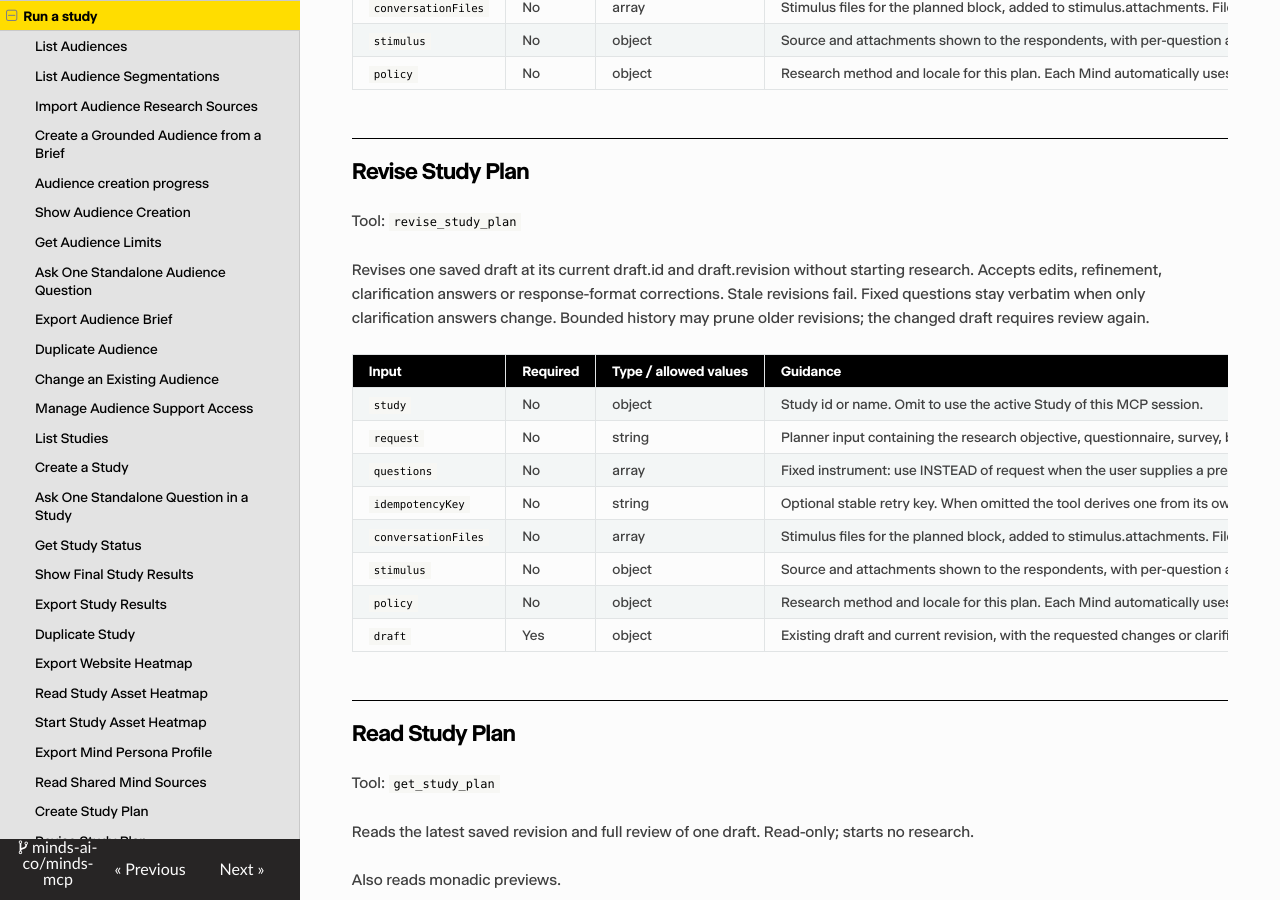
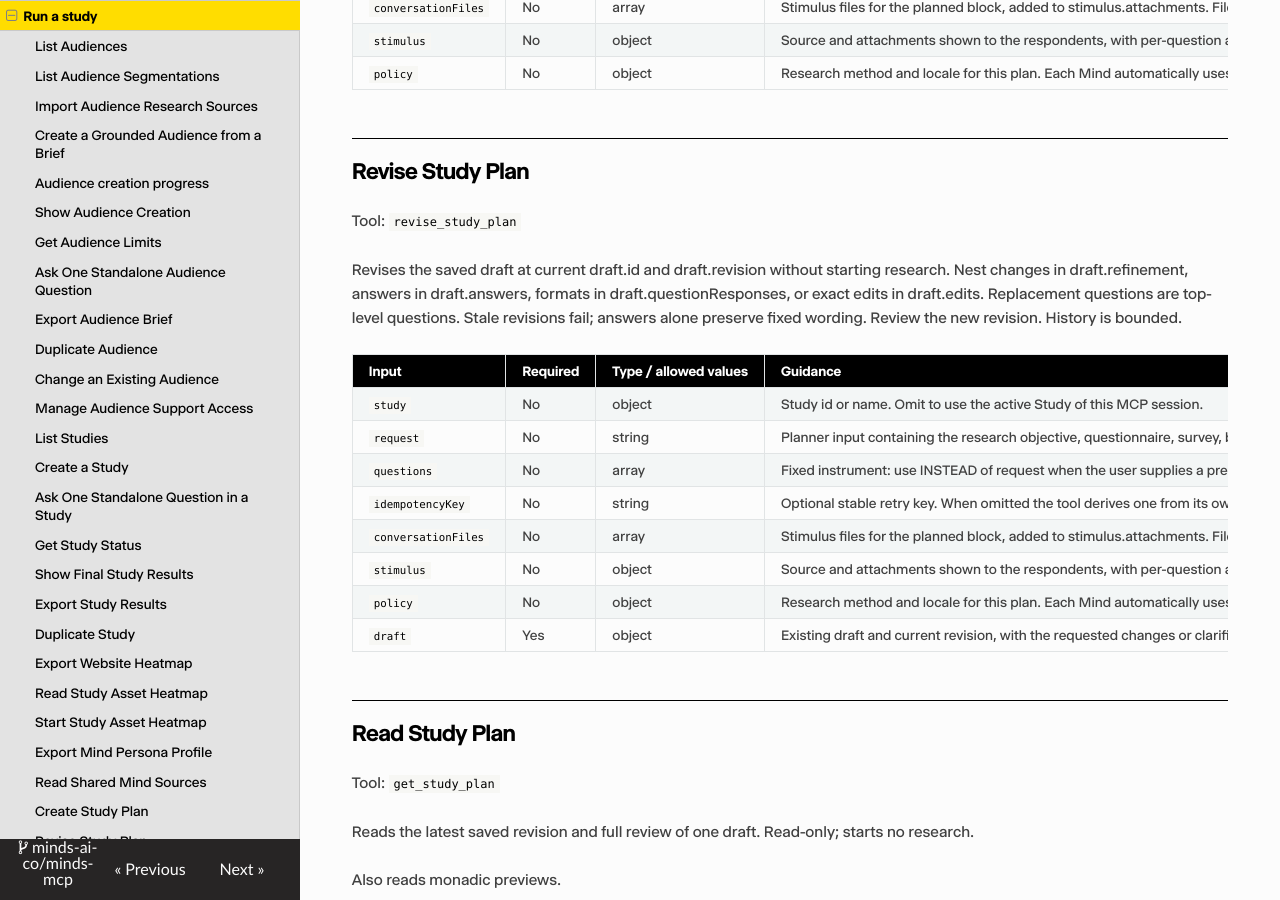
Before and after one commit to minds-ai-co/minds-mcp, an MkDocs documentation site: the page built from reference/workflow.md, in a window 1280 px wide and 900 px high, scrolled down 12474 px. Built offline with MkDocs 1.6.1, drawn with Linux system fonts in a browser that asks for light colours; nearby versions of some CDN libraries.

Commit message:
docs: sync MCP surface from production

```diff
--- a/reference/workflow.md
+++ b/reference/workflow.md
@@ -376,7 +376,7 @@ Also previews monadic allocations.
 
 Tool: `revise_study_plan`
 
-Revises one saved draft at its current draft.id and draft.revision without starting research. Accepts edits, refinement, clarification answers or response-format corrections. Stale revisions fail. Fixed questions stay verbatim when only clarification answers change. Bounded history may prune older revisions; the changed draft requires review again.
+Revises the saved draft at current draft.id and draft.revision without starting research. Nest changes in draft.refinement, answers in draft.answers, formats in draft.questionResponses, or exact edits in draft.edits. Replacement questions are top-level questions. Stale revisions fail; answers alone preserve fixed wording. Review the new revision. History is bounded.
 
 | Input | Required | Type / allowed values | Guidance |
 | --- | --- | --- | --- |
```
Also changed, not shown: README.md (+1 -1 lines), reference/tools.md (+1 -1 lines), 1 other file.
